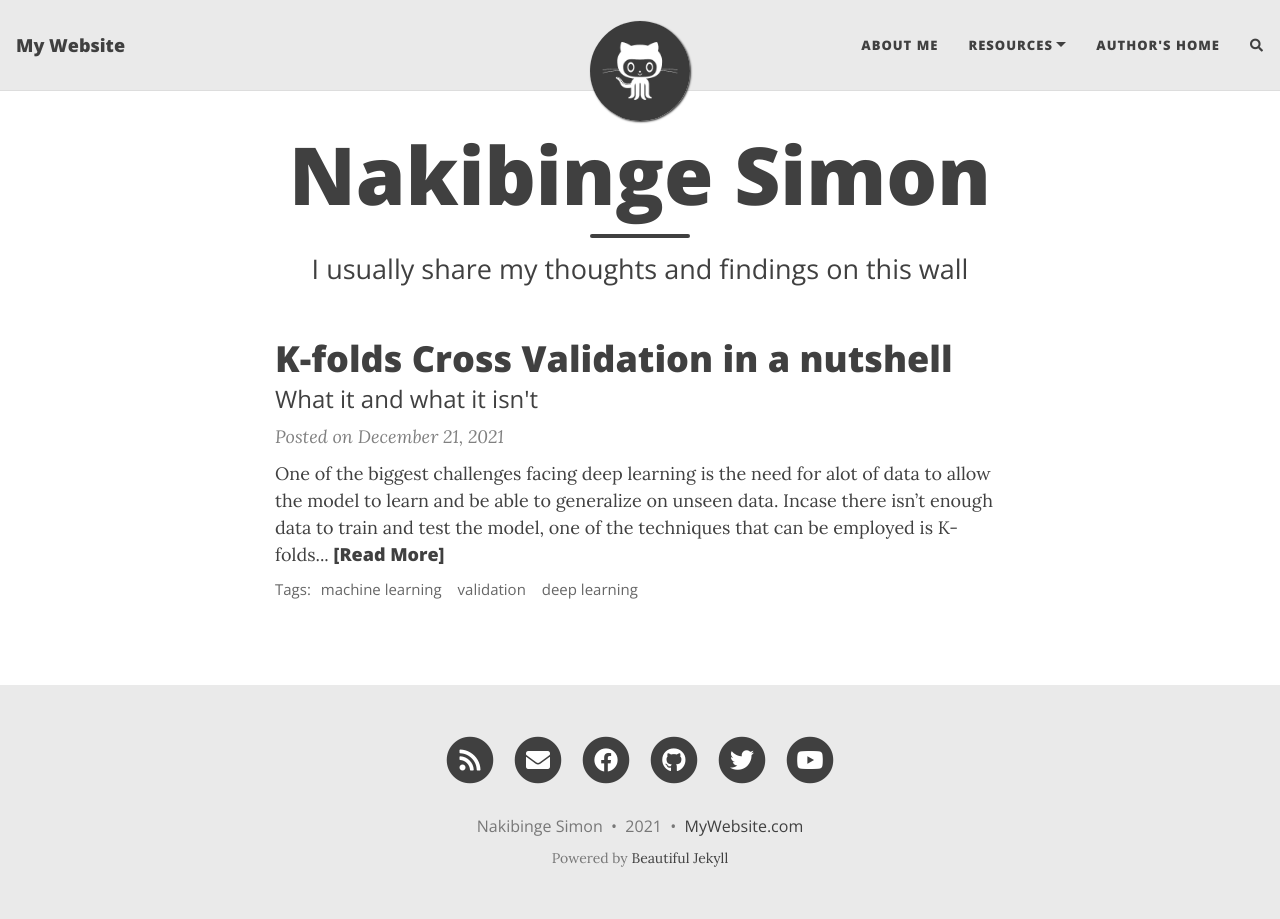
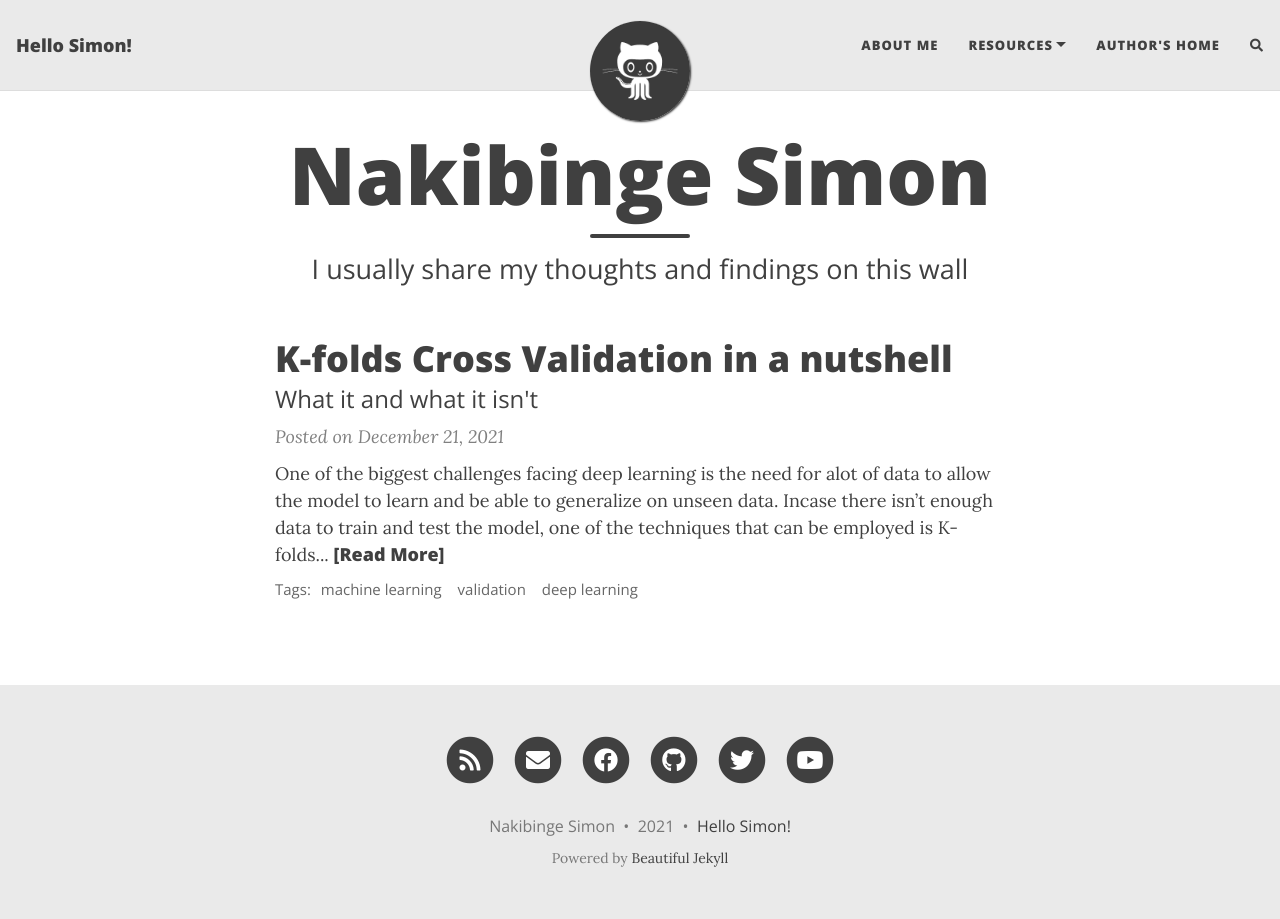
Before and after one commit to SimonAndro/SimonAndro.github.io, a Jekyll site: the page built from index.html, in a window 1280 px wide. Built offline with Jekyll 4.4.1, drawn with Linux system fonts in a browser that asks for light colours; nearby versions of some CDN libraries; the list of posts is cut into pages by our own code; comment, search, counter and statistics services are not loaded.

Commit message:
update config

```diff
--- a/_config.yml
+++ b/_config.yml
@@ -6,7 +6,7 @@
 # --- Required options --- #
 
 # Name of website
-title: My Website
+title: Hello Simon!
 
 # Your name to show in the footer
 author: Nakibinge Simon
@@ -16,8 +16,8 @@ author: Nakibinge Simon
 navbar-links:
   About Me: "aboutme"
   Resources:
-    - Beautiful Jekyll: "https://beautifuljekyll.com"
-    - Learn markdown: "https://www.markdowntutorial.com/"
+    - Github: "https://github.com/SimonAndro"
+    # - Learn markdown: "https://www.markdowntutorial.com/"
   Author's home: "https://simonandro.github.io/"
 
 # --- Logo --- #
@@ -79,7 +79,7 @@ share-links-active:
 
 # How to display the link to your website in the footer
 # Remove this if you don't want a link in the footer
-url-pretty: "MyWebsite.com"
+url-pretty: "Hello Simon!"
 
 # Excerpt word length - Truncate the excerpt of each post on the feed page to the specified number of words
 excerpt_length: 50
```
